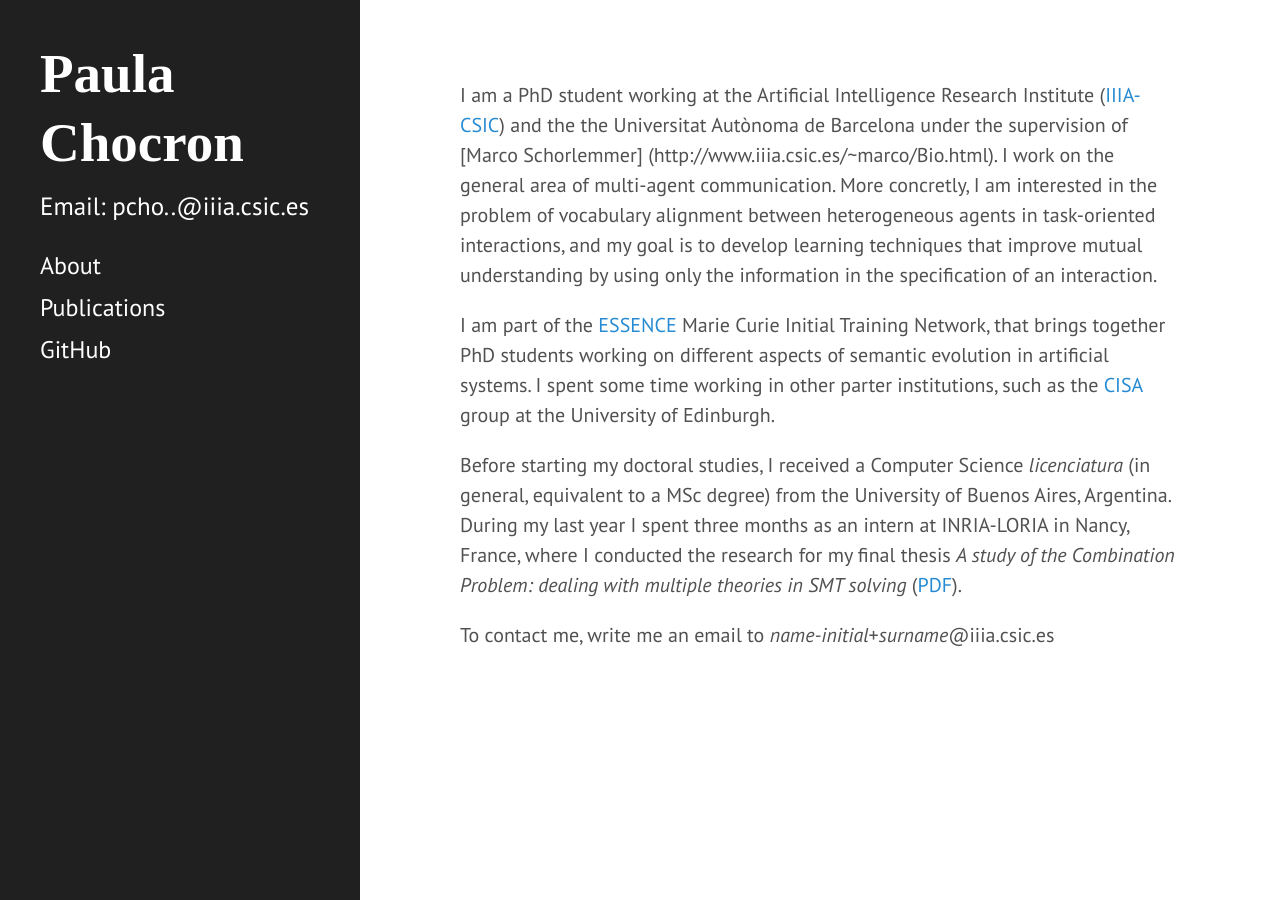
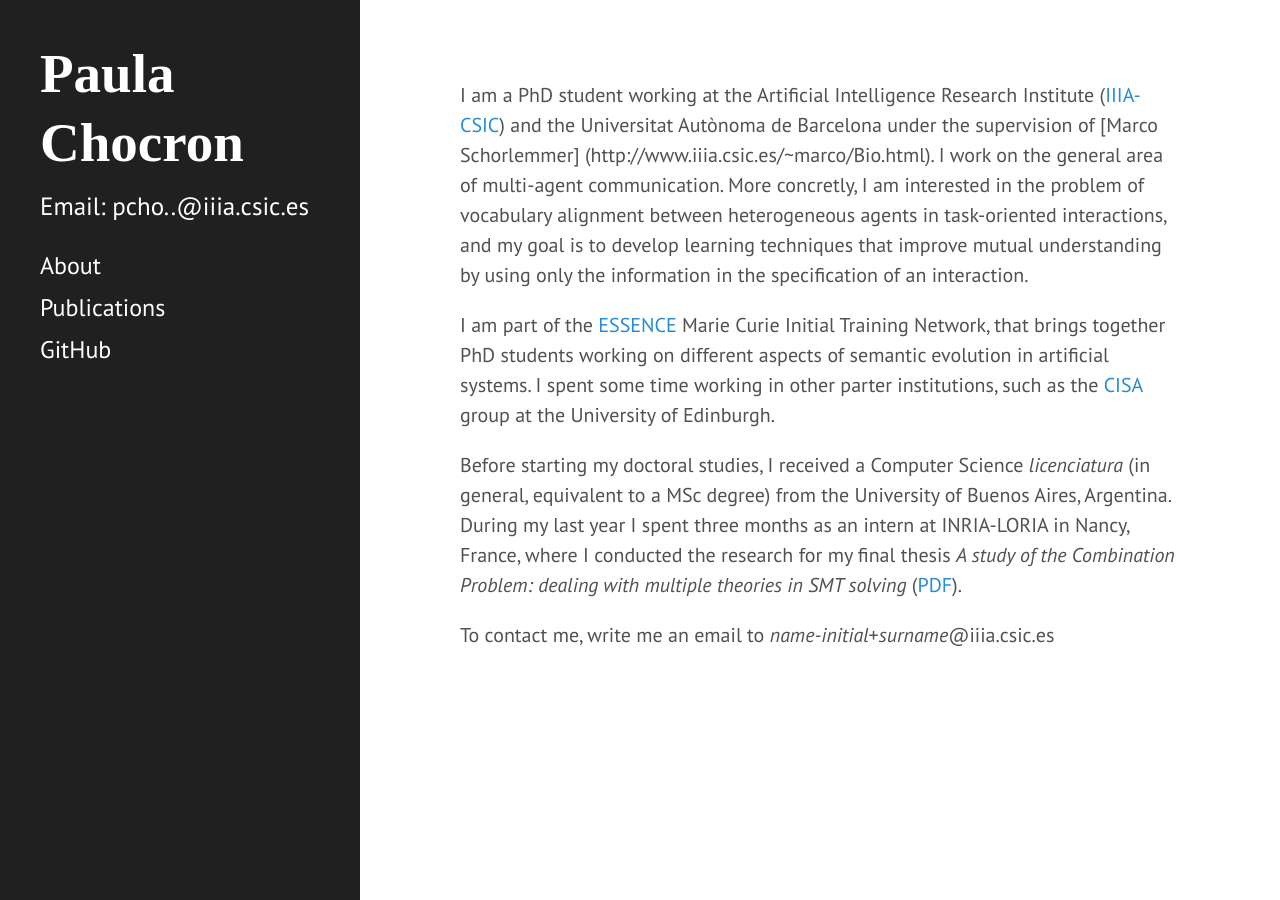
Before and after one commit to paulachocron/paulachocron.github.io, a Jekyll site: the page built from index.md, in a window 1280 px wide. Built offline with Jekyll 4.4.1, drawn with Linux system fonts in a browser that asks for light colours; Markdown is read by kramdown in place of the engine named in the settings.

```diff
--- a/index.md
+++ b/index.md
@@ -3,7 +3,7 @@ layout: default
 title: Home
 ---
 
-I am a PhD student working at the Artificial Intelligence Research Institute ([IIIA-CSIC](https://www.iiia.csic.es/)) and the the Universitat Autònoma de Barcelona under the supervision of [Marco Schorlemmer] (http://www.iiia.csic.es/~marco/Bio.html). I work on the general area of multi-agent communication. More concretly, I am interested in the problem of vocabulary alignment between heterogeneous agents in task-oriented interactions, and my goal is to develop learning techniques that improve mutual understanding by using only the information in the specification of an interaction.
+I am a PhD student working at the Artificial Intelligence Research Institute ([IIIA-CSIC](https://www.iiia.csic.es/)) and the Universitat Autònoma de Barcelona under the supervision of [Marco Schorlemmer] (http://www.iiia.csic.es/~marco/Bio.html). I work on the general area of multi-agent communication. More concretly, I am interested in the problem of vocabulary alignment between heterogeneous agents in task-oriented interactions, and my goal is to develop learning techniques that improve mutual understanding by using only the information in the specification of an interaction.
 
 I am part of the [ESSENCE](https://www.essence-network.com/) Marie Curie Initial Training Network, that brings together PhD students working on different aspects of semantic evolution in artificial systems. I spent some time working in other parter institutions, such as the [CISA](http://web.inf.ed.ac.uk/cisa) group at the University of Edinburgh.
 
```
Also changed, not shown: papers.md (+1 -1 lines).
